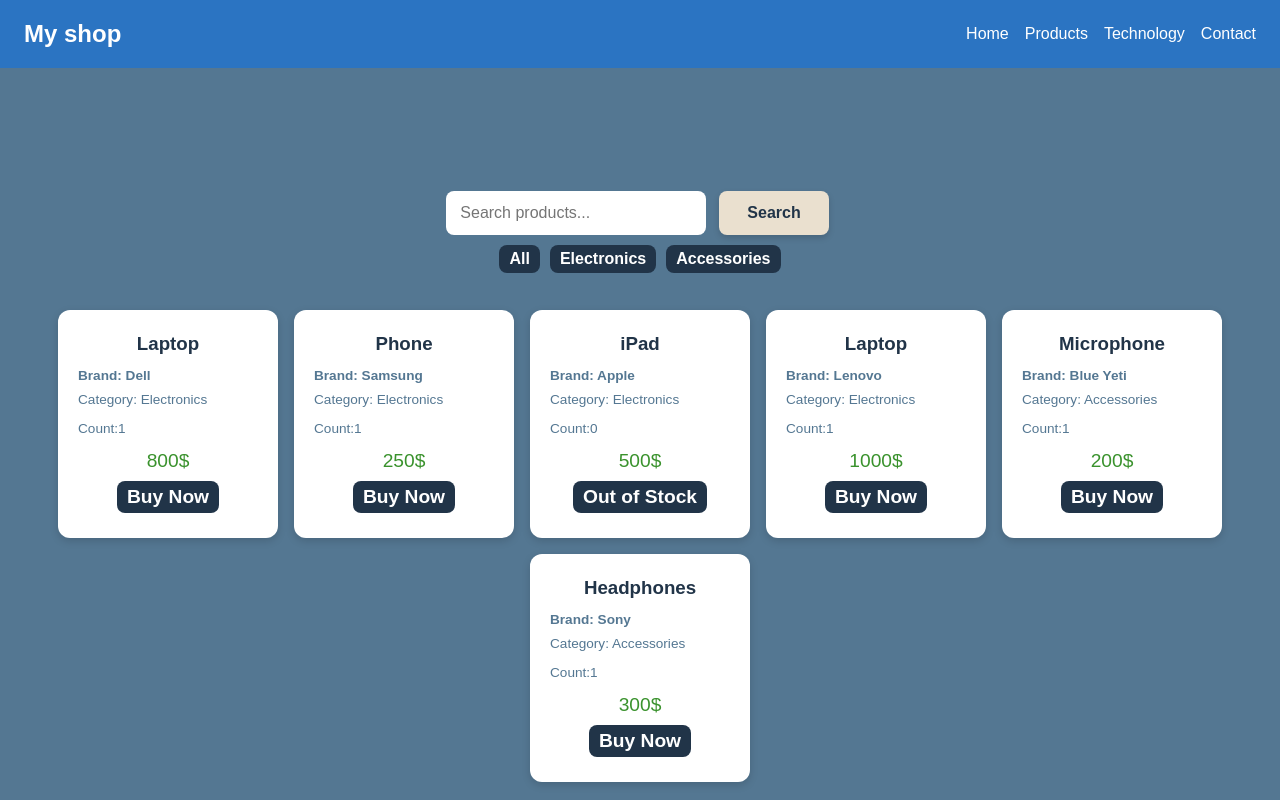
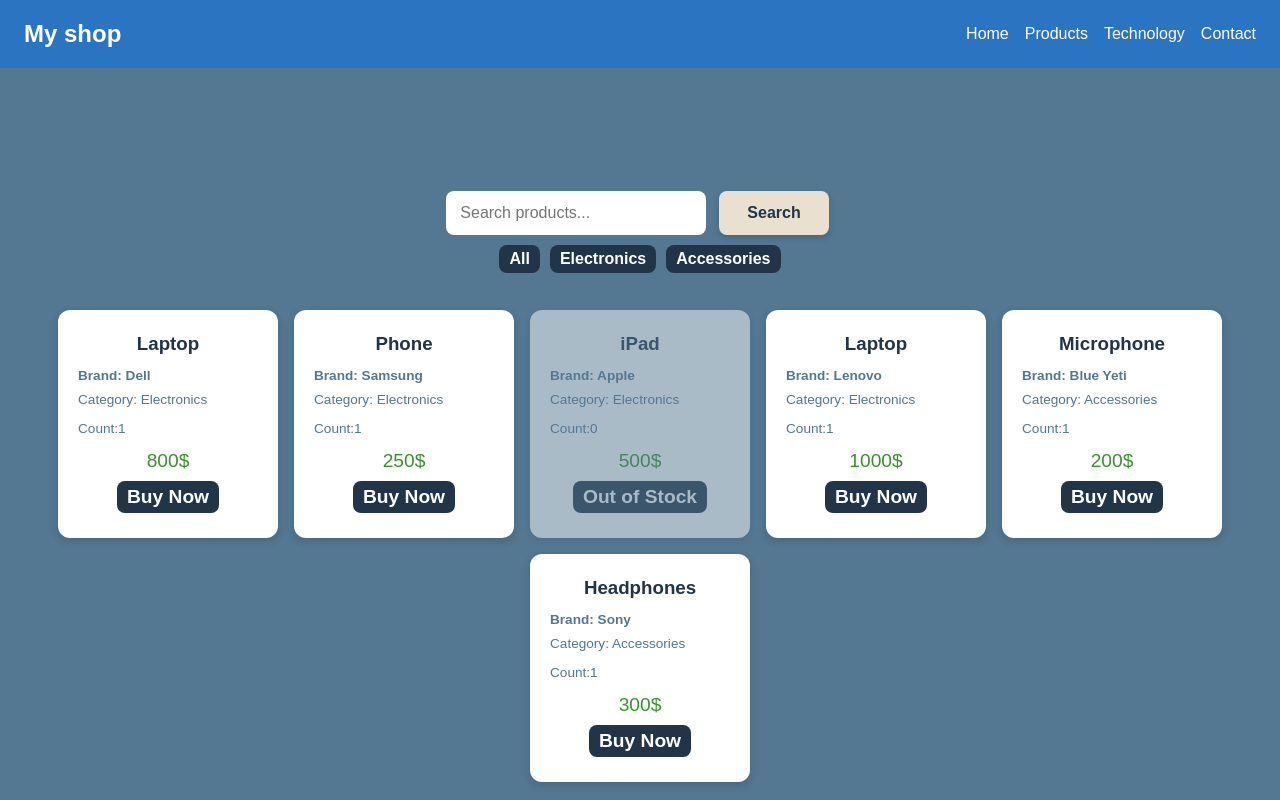
Before and after one commit to Lolderter/Shop, a React (Vite) app: page / in a window 1280 px wide. Shown: the top 800 px of the page. Built offline with nearby package versions, Linux system fonts and the light colour scheme.

Commit message:
Out of stock logic

```diff
--- a/src/Hero.css
+++ b/src/Hero.css
@@ -87,6 +87,13 @@
   box-shadow: 0 3px 8px rgba(0, 0, 0, 0.15);
 }
 
+
+.product-card.out-of-stock {
+
+  opacity: 0.5;
+
+}
+
 .product-name {
   margin: 0 0 8px;
   text-align: center;
--- a/src/Hero.jsx
+++ b/src/Hero.jsx
@@ -98,7 +98,8 @@
 
       <div className="product-list">
         {filteredProducts.map((product) => (
-          <div key={product.id} className="product-card">
+          <div
+               key={product.id} className={`product-card ${product.count === 0 ? "out-of-stock" : ""}`}>
             <h3 className="product-name">{product.name}</h3>
             <p className="product-brand">Brand: {product.brand}</p>
             <p className="product-category">Category: {product.category}</p>
```
